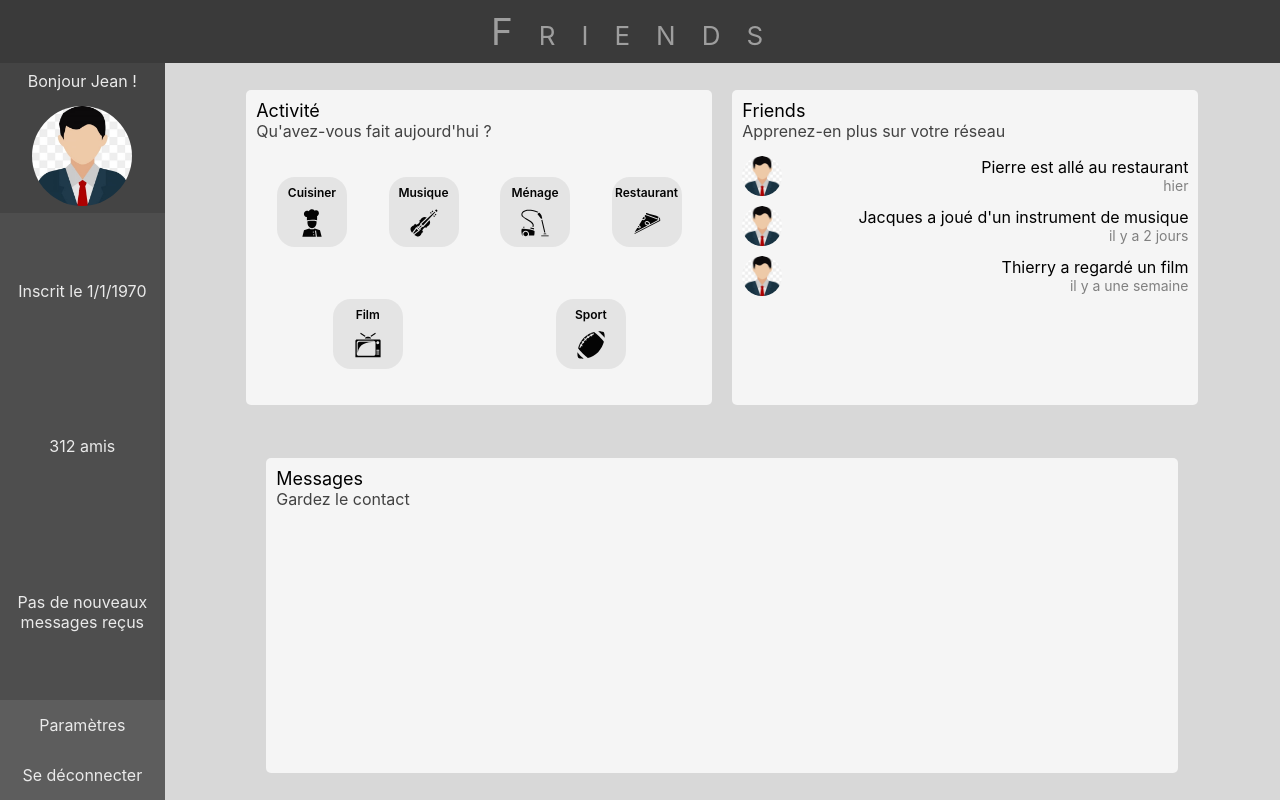
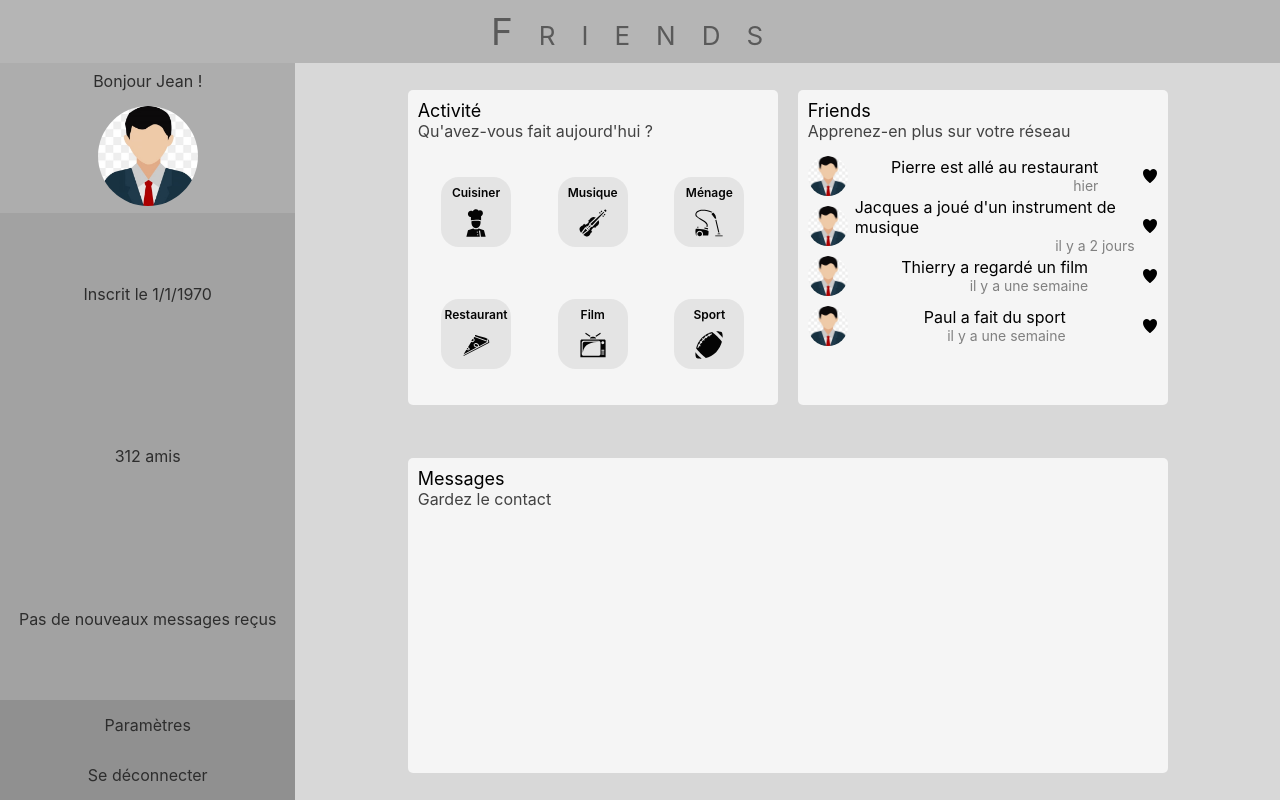
Before and after one commit to sbelalouibertot/friends-frontend, a React (Create React App) app: page / in a window 1280 px wide. Both pictures are taken after a click on the element "Jean". Built offline with nearby package versions, Linux system fonts and the light colour scheme.

Commit message:
changed style

```diff
--- a/src/App.css
+++ b/src/App.css
@@ -13,11 +13,11 @@
   display: flex;
   justify-content: center;
   align-items: center;
-  background-color: #3a3a3a;
+  background-color: #b5b5b5;
   font-family: revert;
   font-size: 37px;
   font-variant: small-caps;
-  color: #9e9e9e;
+  color: #5a5a5a;
   letter-spacing: 26px;
 }
 
--- a/src/components/left-panel/LeftPanel.scss
+++ b/src/components/left-panel/LeftPanel.scss
@@ -7,9 +7,9 @@
 
 .left-panel {
   height: 100%;
-  width: 5cm;
+  width: 30%;
   left: 0px;
-  color: #eaeaea;
+  color: #2d2d2d;
   @include flex-col();
 
   .user-container,
@@ -25,7 +25,7 @@
     @include flex-col();
     height: 150px;
     width: 100%;
-    background-color: #444444;
+    background-color: #adadad;
     img {
         border-radius: 50%;
         width: 100px;
@@ -35,7 +35,7 @@
 
   .infos-container {
     @include flex-col();
-    background-color: #4e4e4e;
+    background-color: #a2a2a2;
     width: 100%;
     flex: 1;
   }
@@ -44,6 +44,6 @@
     @include flex-col();
     height: 100px;
     width: 100%;
-    background-color: #5d5d5d;
+    background-color: #909090;
   }
 }
--- a/src/components/main-panel/MainPanel.scss
+++ b/src/components/main-panel/MainPanel.scss
@@ -14,6 +14,13 @@
 }
 
 .activity,
+.friends {
+  max-width: 350px;
+}
+.messages {
+    max-width: 740px;
+}
+.activity,
 .friends,
 .messages {
   .title {
--- a/src/components/main-panel/friends/Friends.jsx
+++ b/src/components/main-panel/friends/Friends.jsx
@@ -1,5 +1,6 @@
 import React, { useEffect, useState } from "react";
 import "./Friends.scss";
+import {GiHearts} from "react-icons/gi";
 
 const Friends = (props) => {
   const [friendsActions, setFriendsActions] = useState([
@@ -21,6 +22,12 @@ const Friends = (props) => {
       description: "a regardé un film",
       date: "il y a une semaine",
     },
+    {
+      key: "Paul",
+      avatar: "images/avatar.jpg",
+      description: "a fait du sport",
+      date: "il y a une semaine",
+    },
   ]);
   return (
     <div className="friends">
@@ -36,6 +43,7 @@ const Friends = (props) => {
               </div>
               <div className="friends-action-date">{action.date}</div>
             </div>
+            <GiHearts />
           </div>
         ))}
       </div>
```
